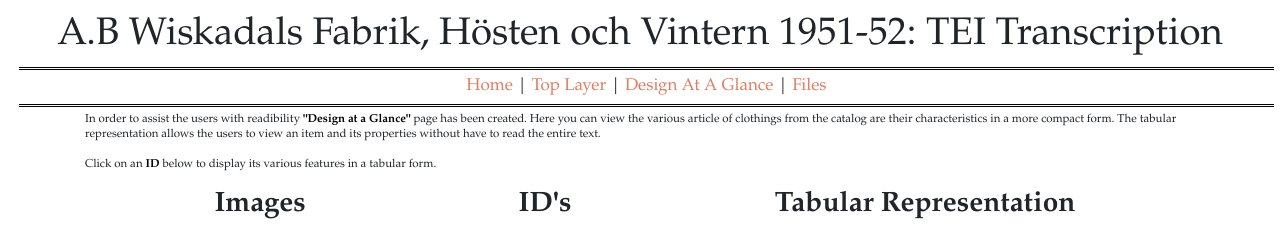
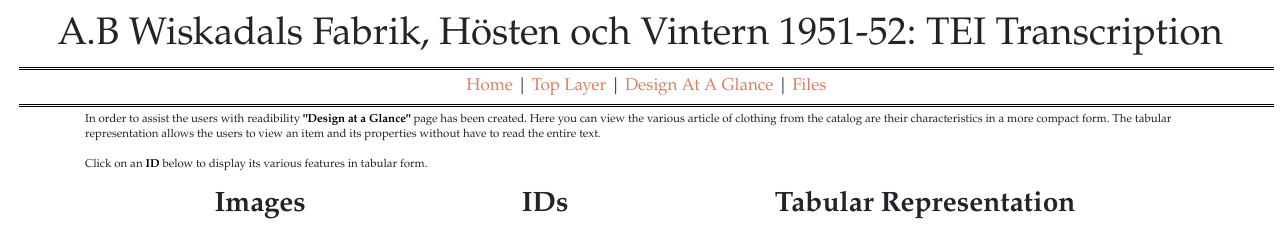
Before and after one commit to Sanam-Ali/AB_Wiskadals_Fabrik, a plain HTML site: page design.html in a window 1280 px wide. Shown: the top 227 px of the page. Drawn offline with nearby package versions, Linux system fonts and the light colour scheme.

Commit message:
Update design.html
Copy changes:
- Removed apostrophe from 'IDs'
- Removed pluralizing 's' from 'clothing'

```diff
--- a/design.html
+++ b/design.html
@@ -17,19 +17,19 @@
       <main>
          <div class="container">
             <p>In order to assist the users with readibility <strong>"Design at a Glance"</strong> page
-               has been created. Here you can view the various article of clothings from the catalog
+               has been created. Here you can view the various article of clothing from the catalog
                are
                their characteristics in a more compact form. The tabular representation
                allows the users to view an item and its properties without have to
                read the entire text. </p>
-            <p> Click on an <strong>ID</strong> below to display its various features in a tabular
+            <p> Click on an <strong>ID</strong> below to display its various features in tabular
                form.</p>
             <div class="row">
                <div class="col-4">
                   <h3>Images</h3>
                </div>
                <div class="col-2 d-flex align-items-center justify-content-center">
-                  <h3>ID's</h3>
+                  <h3>IDs</h3>
                </div>
                <div class="col-6 text-center">
                   <h3>Tabular Representation</h3>
```
